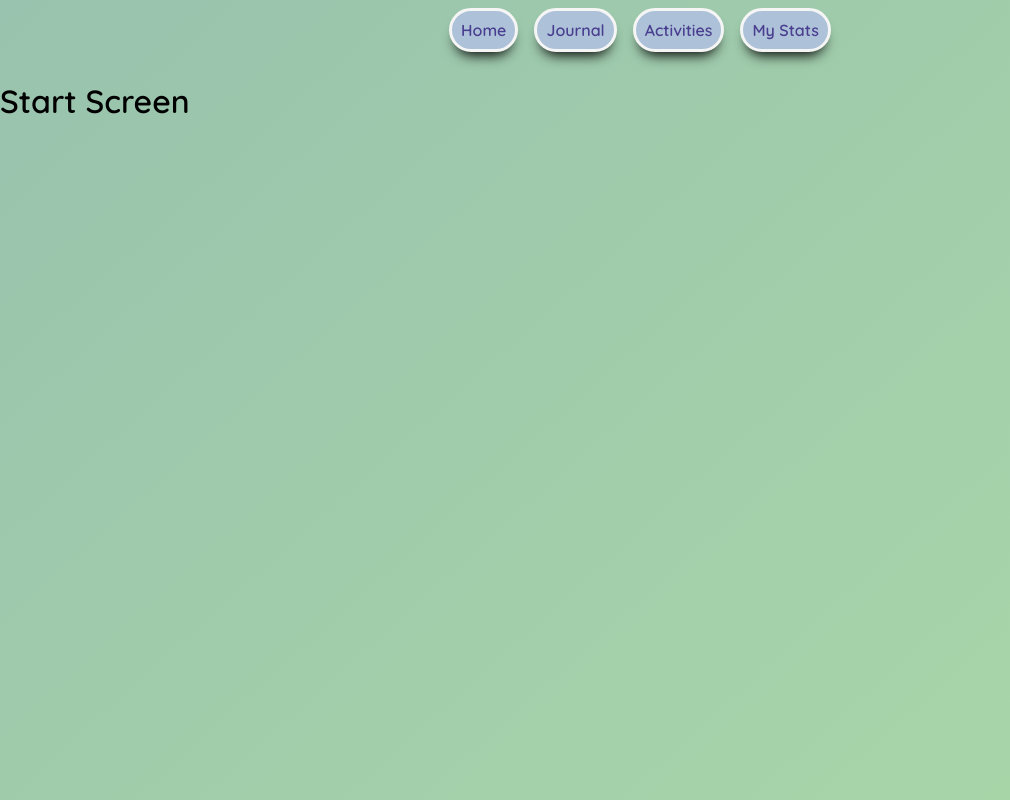
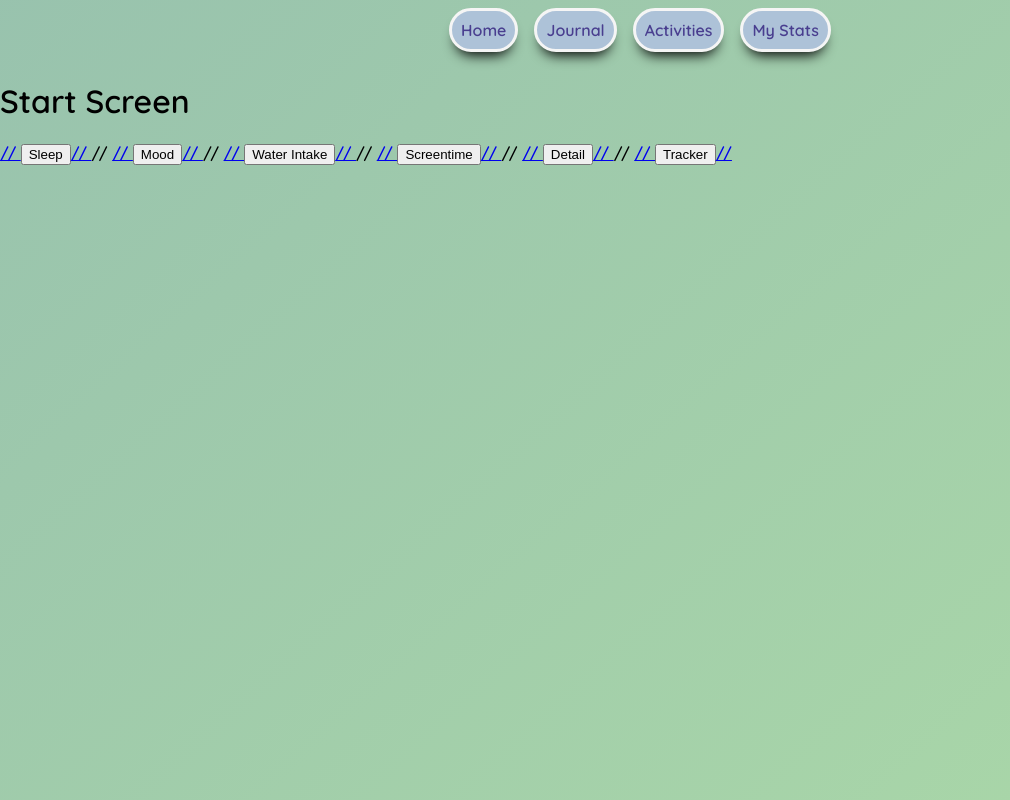
Before and after one commit to fatpav/code-br-, a React (Create React App) app in the folder code_br_client_side/: page / in a window 1280 px wide. Shown: the whole page, without its empty margins (0-1010 px from the left). Built offline with nearby package versions, Linux system fonts and the light colour scheme; no server answers.

Commit message:
buttons link to forms

```diff
--- a/code_br_client_side/src/components/StartScreen.js
+++ b/code_br_client_side/src/components/StartScreen.js
@@ -1,5 +1,4 @@
-import { useEffect } from 'react';
-import {useState} from 'react';
+import {Link} from 'react-router-dom'
 import Loading from './Loading';
 
 const StartScreen = () =>{
@@ -12,6 +11,32 @@ const StartScreen = () =>{
         <>
                 <h1>Start Screen</h1>
 
+                <Link to= "/sleep">
+//                 <button>Sleep</button>
+//             </Link>
+
+//             <Link to= "/mood">
+//                 <button>Mood</button>
+//             </Link>
+
+//             <Link to="/waterintake">
+//                 <button>Water Intake</button>
+//             </Link>
+
+//             <Link to= "/screentime">
+//                 <button>Screentime</button>
+//             </Link>
+
+
+//             <Link to= "/detail">
+//                 <button>Detail</button>
+//             </Link>
+
+
+//             <Link to= "/tracker">
+//                 <button>Tracker</button>
+//             </Link>
+
 
 
 
```
Also changed, not shown: code_br_client_side/src/containers/Home.js (+0 -32 lines).
